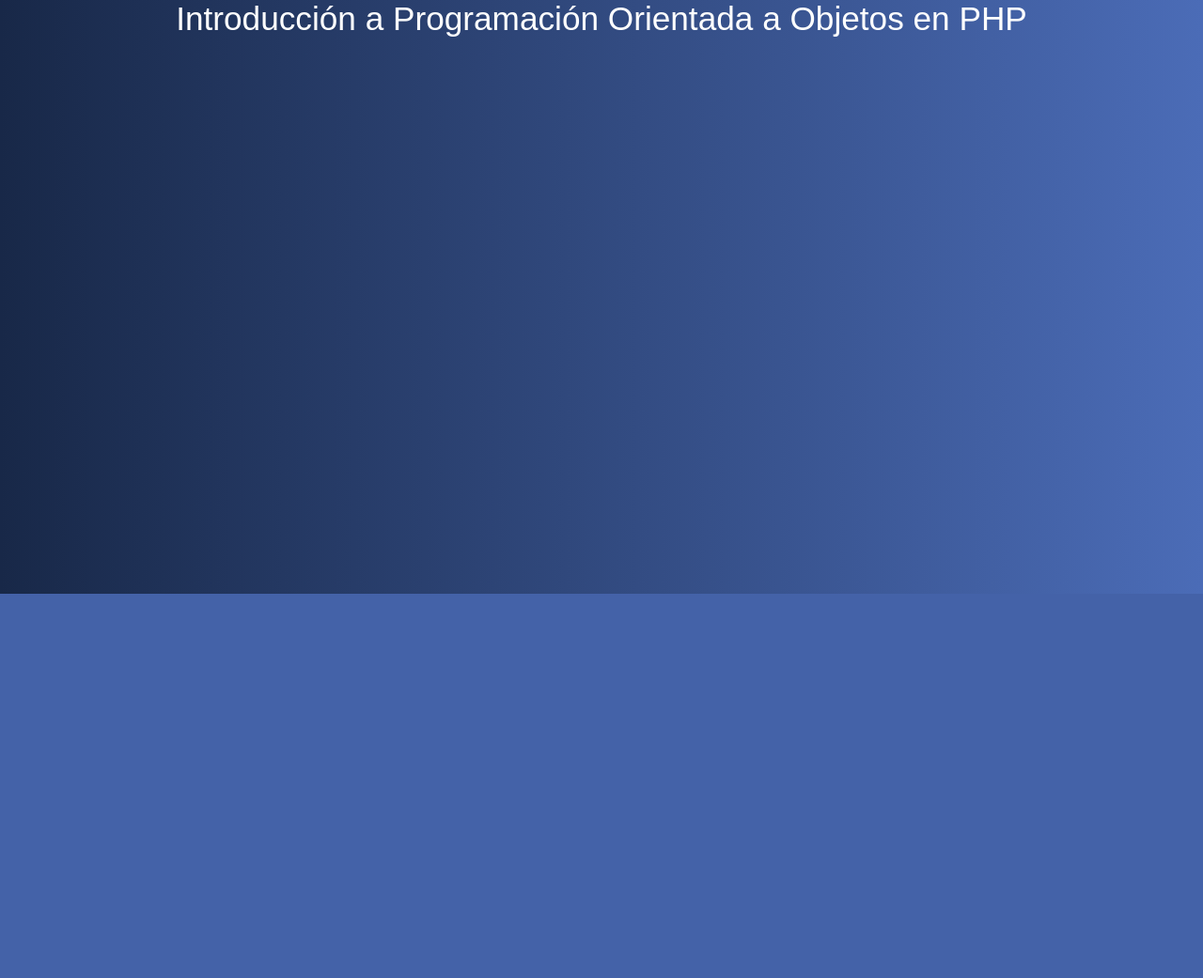
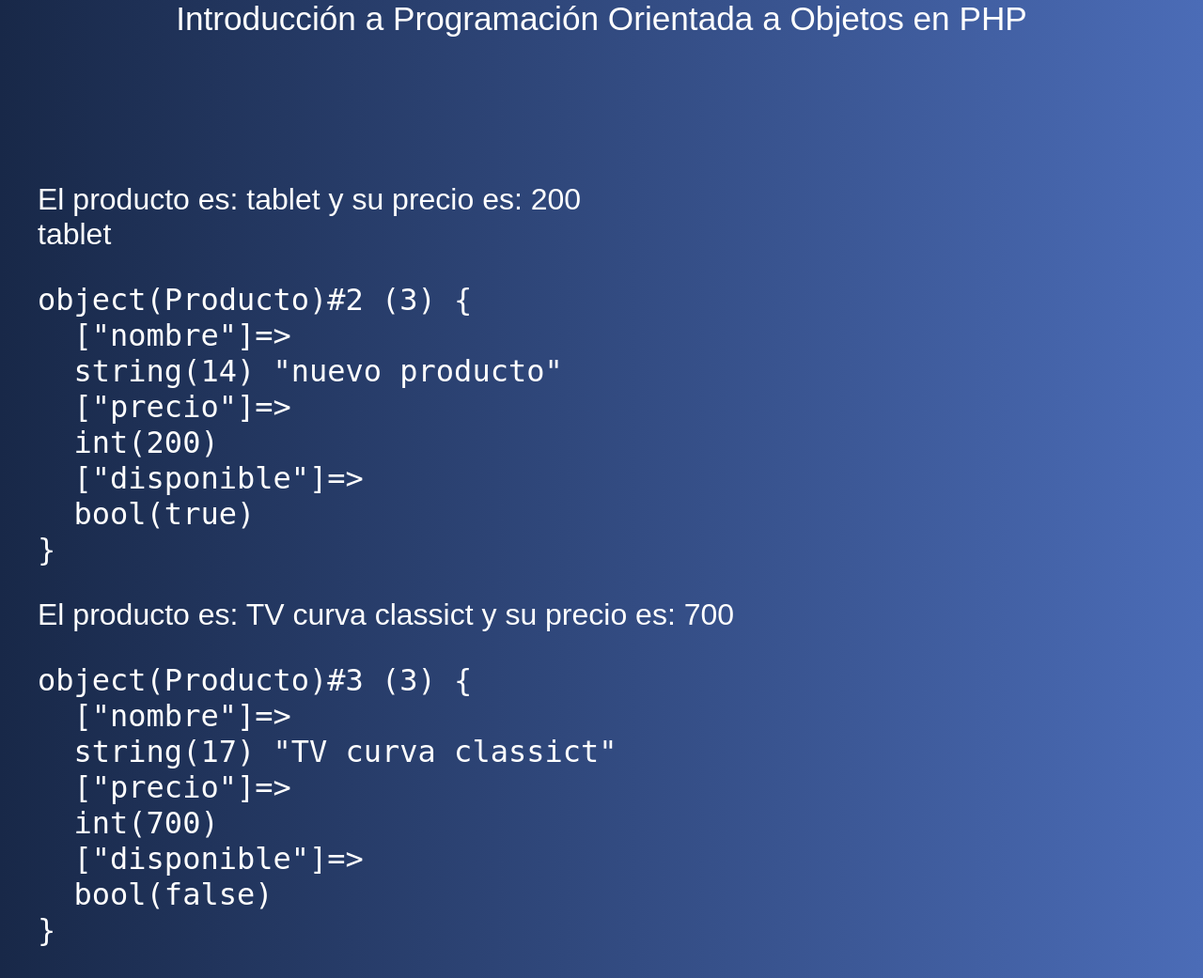
Before and after one commit to JCChoqueM/Curso3, a PHP site: page /03.php in a window 1280 px wide. Shown: the part 168-1209 px from the top of the page at 94% size. Before the commit the page ends 800 px from the top, so only its background shows below. Run offline with PHP 8.4, Linux system fonts and the light colour scheme.

Commit message:
Actualiza 03.php: Métodos getter y setter en Producto

```diff
--- a/03.php
+++ b/03.php
@@ -1,4 +1,51 @@
-<?php include 'includes/header.php';
+<?php
+//Abstraccion
+declare(strict_types=1);
+
+include 'includes/header.php';
+
+
+class Producto
+{
+
+    public function __construct(
+        public string $nombre,
+        public int $precio,
+        public bool $disponible,
+
+    ) {}
+    public function mostrarProducto():void
+    {
+        echo "El producto es: {$this->nombre} y su precio es: {$this->precio}";
+    }
+    public function getNombre(): string
+    {
+        return $this->nombre;
+    }
+
+    public function setNombre(string $nombre): void
+    {
+        $this->nombre = $nombre;
+    }
+}
+
+$producto = new Producto('tablet', 200, true);
+
+$producto->mostrarProducto();
+echo "<br>";
+echo $producto->getNombre();
+$producto->setNombre('nuevo producto');
+
+
+echo '<pre>';
+var_dump($producto);
+echo '</pre>';
+
+$producto2 = new Producto('TV curva classict', 700, false);
+$producto2->mostrarProducto();
+echo '<pre>';
+var_dump($producto2);
+echo '</pre>';
 
 
 include 'includes/footer.php';
```
